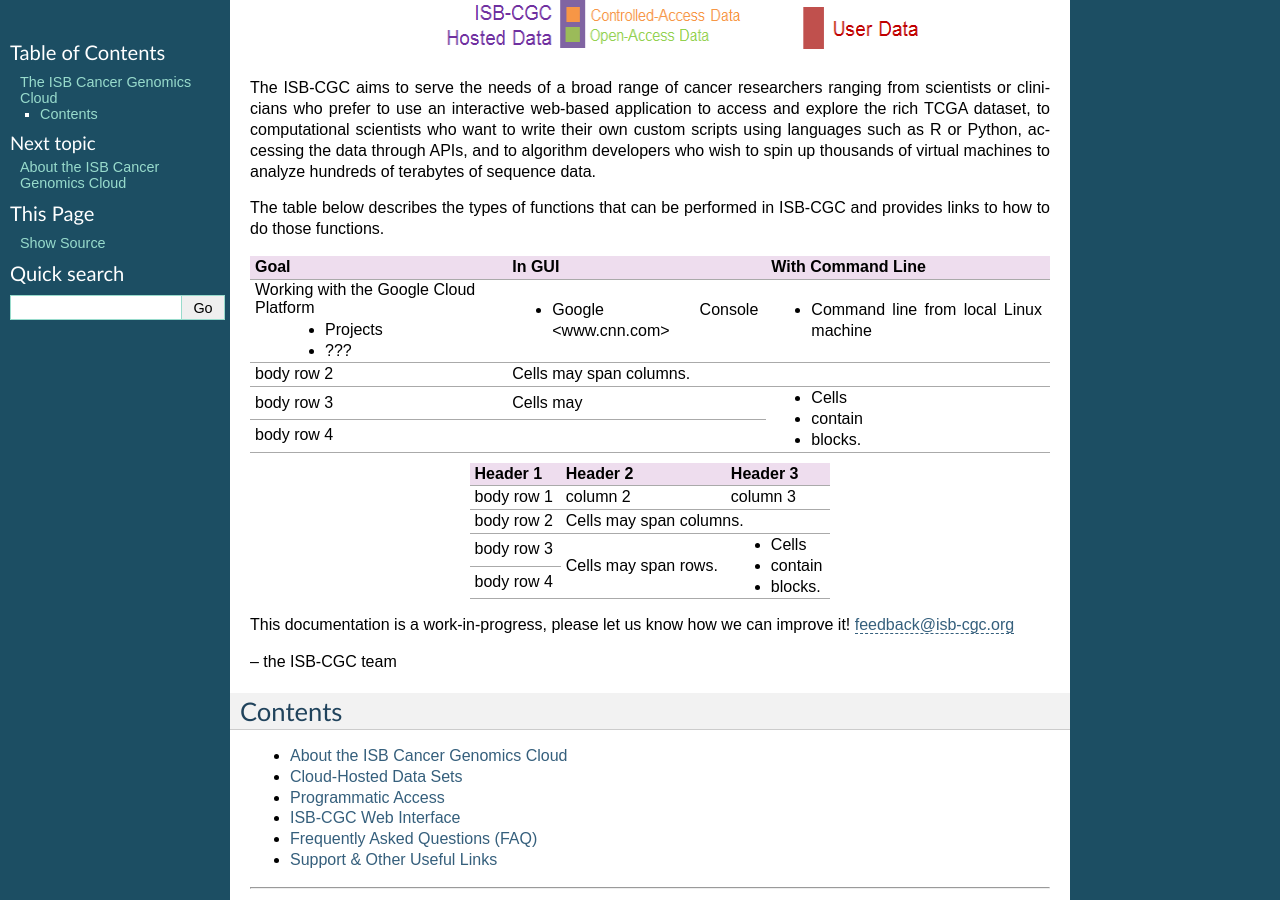
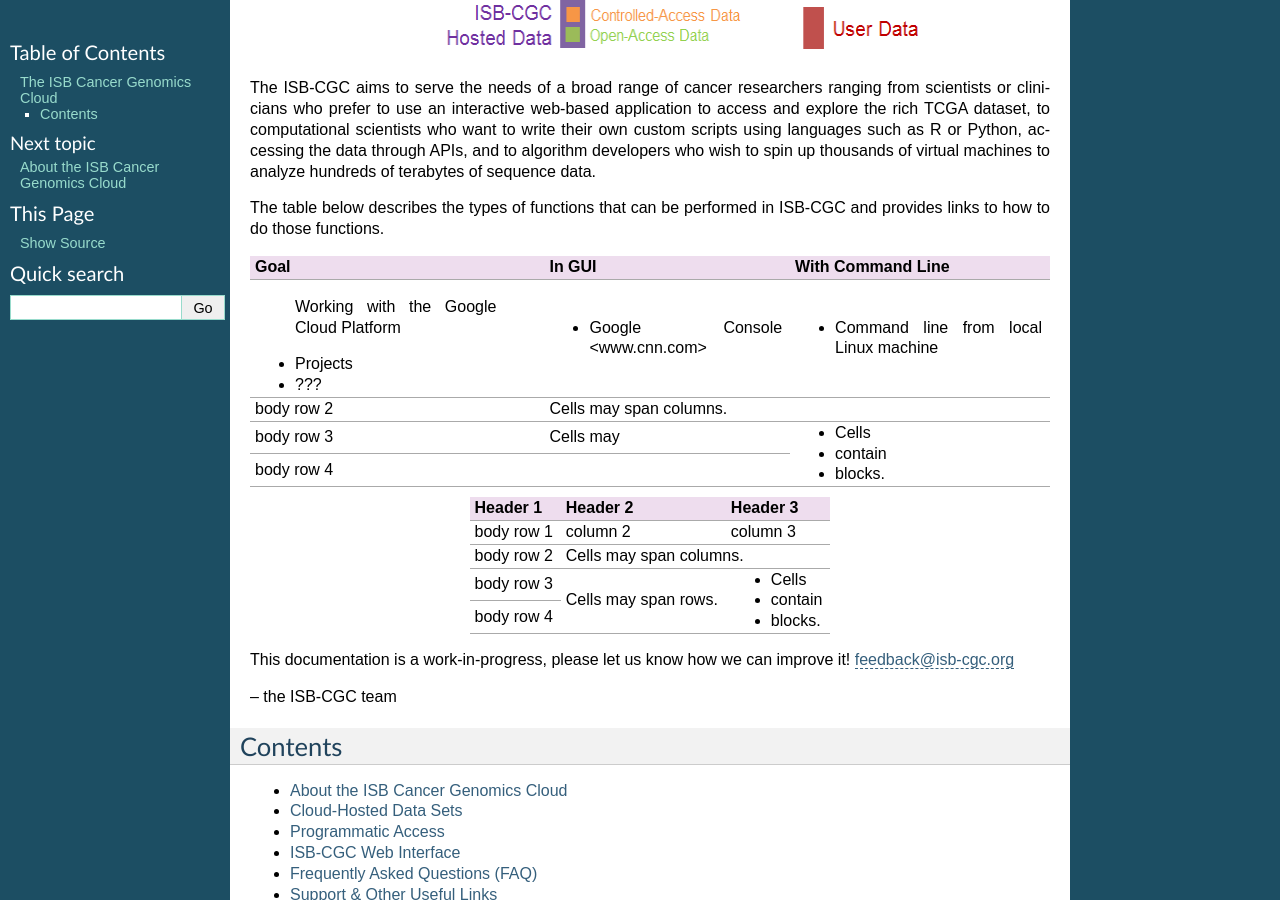
Before and after one commit to isb-cgc/readthedocs, a Sphinx documentation site: the page built from docs/source/index.rst, in a window 1280 px wide and 900 px high, scrolled down 557 px. Built offline with Sphinx 7.4.7, drawn with Linux system fonts in a browser that asks for light colours.

```diff
--- a/docs/source/index.rst
+++ b/docs/source/index.rst
@@ -26,19 +26,19 @@ of terabytes of sequence data.
 
 The table below describes the types of functions that can be performed in ISB-CGC and provides links to how to do those functions.
 
-+--------------------------------------+-----------------------------------------+-----------------------------------------+
-|Goal                                  |In GUI                                   |With Command Line                        |
-+======================================+=========================================+=========================================+
-|Working with the Google Cloud Platform| - Google Console <www.cnn.com>          | - Command line from local Linux machine |
-| - Projects                           |                                         |                                         |
-| - ???                                |                                         |                                         |
-+--------------------------------------+-----------------------------------------+-----------------------------------------+
-| body row 2                           | Cells may span columns.                 |                                         |
-+--------------------------------------+-----------------------------------------+-----------------------------------------+
-| body row 3                           |Cells may                                | - Cells                                 |
-+--------------------------------------+-----------------------------------------+ - contain                               |
-| body row 4                           |                                         | - blocks.                               |
-+--------------------------------------+-----------------------------------------+-----------------------------------------+
++---------------------------------------+-----------------------------------------+-----------------------------------------+
+|Goal                                   |In GUI                                   |With Command Line                        |
++=======================================+=========================================+=========================================+
+| Working with the Google Cloud Platform| - Google Console <www.cnn.com>          | - Command line from local Linux machine |
+|- Projects                             |                                         |                                         |
+|- ???                                  |                                         |                                         |
++---------------------------------------+-----------------------------------------+-----------------------------------------+
+| body row 2                            | Cells may span columns.                 |                                         |
++---------------------------------------+-----------------------------------------+-----------------------------------------+
+| body row 3                            |Cells may                                |- Cells                                  |
++---------------------------------------+-----------------------------------------+- contain                                |
+| body row 4                            |                                         |- blocks.                                |
++---------------------------------------+-----------------------------------------+-----------------------------------------+
 
 +------------+------------+-----------+
 | Header 1   | Header 2   | Header 3  |
```
